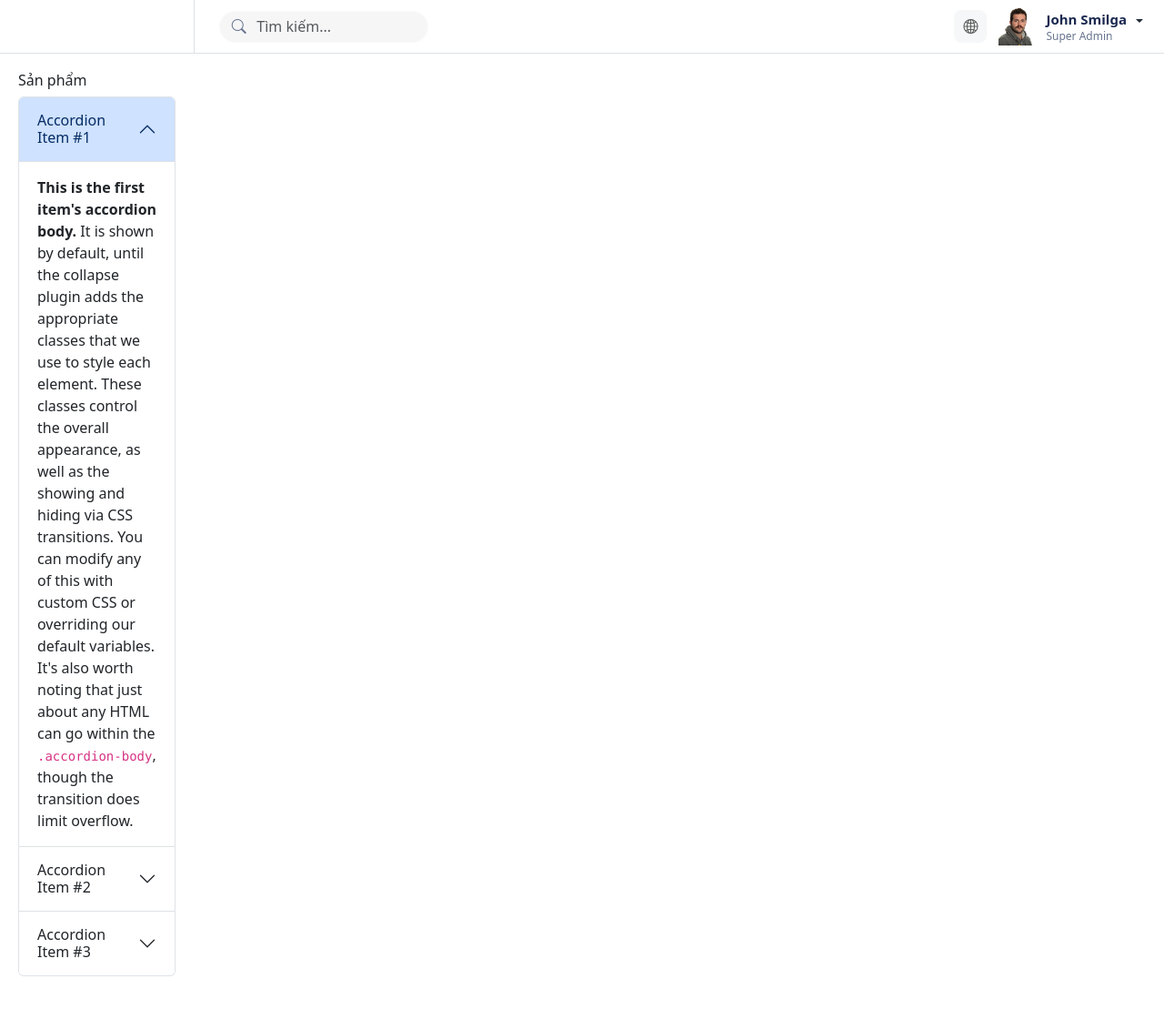
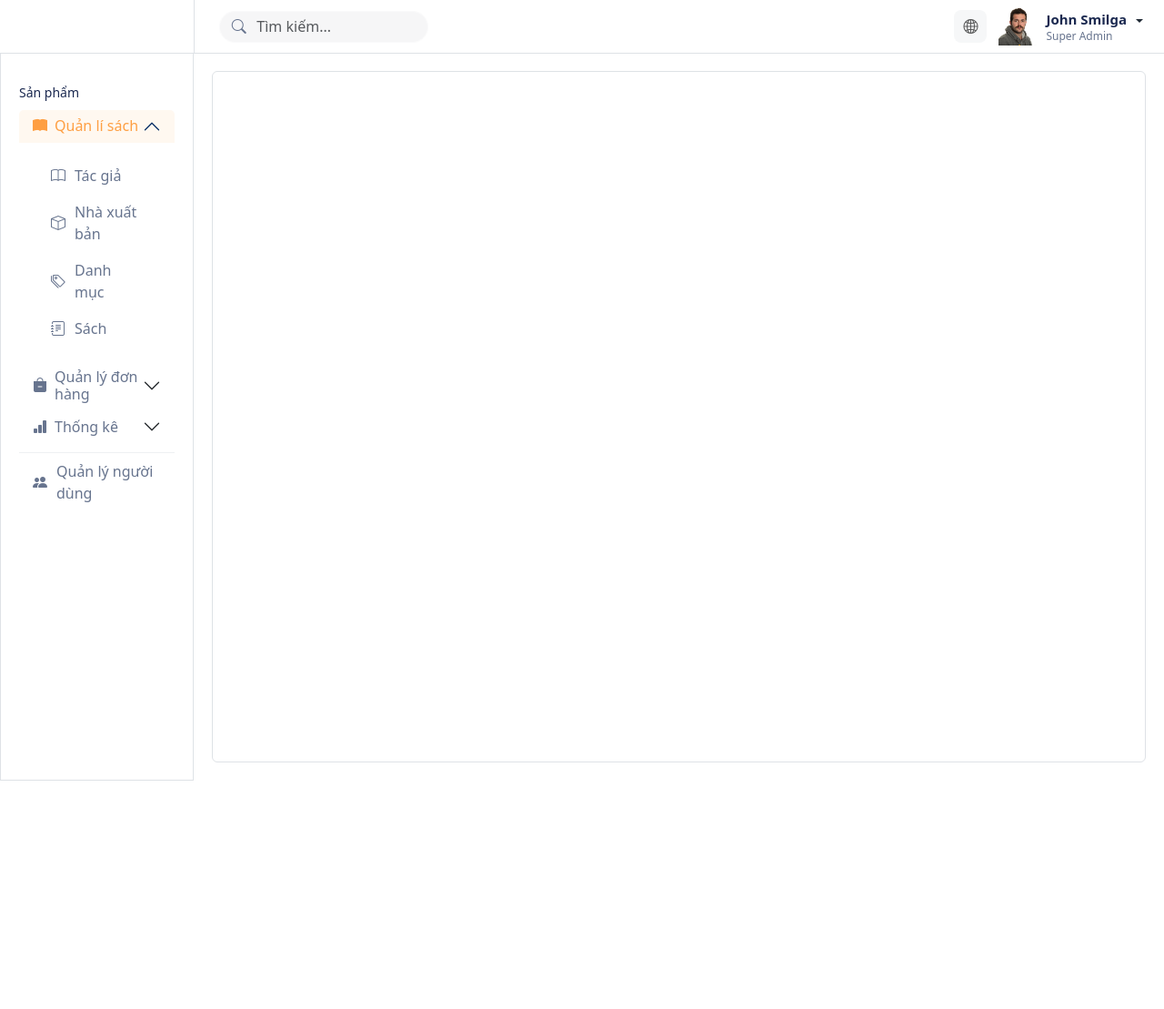
Before and after one commit to phungtuhieu2015/Java5_BookWorld, a Spring Boot app: page /admin/index in a window 1280 px wide. Shown: the whole page at 91% size. After the commit the page ends 858 px from the top, so only its background shows below. Run offline with Spring Boot 4, Linux system fonts and the light colour scheme.

Commit message:
TuHieu - Xong header - asidebar admin

```diff
--- a/BookWorld/src/main/resources/static/admin/style-admin.css
+++ b/BookWorld/src/main/resources/static/admin/style-admin.css
@@ -1,15 +1,23 @@
 :root {
-    --mau-border-header: #DEE2E6;
+    --mau-border: #DEE2E6;
     --mau-icon: #67748E;
     --mau-list__btn:#F6F7F8;
+    --mau-dong-bo:   #CA2F2F;
+    --mau-btn-active: rgba(254, 159, 67, 0.08);
+    --mau-chu-sidebar:     #FE9F43;
 }
 
 #header {
     background-color: #fff;
-    border-bottom: 1px solid var(--mau-border-header);
+    border-bottom: 1px solid var(--mau-border);
+    position: fixed;
+    top: 0px;
+    left: 0px;
+    right: 0px;
+    z-index: 1;
 }
 #header .header-right {
-    border-left: 1px solid var(--mau-border-header);
+    border-left: 1px solid var(--mau-border);
 }
 .header-left {
     padding: 0px 20px !important;
@@ -137,11 +145,27 @@
 }
 
 /*  Sidebar */
+#content {
+    padding: 58px 0px 0px 0px;
+    height: 100%;
+}
 #content aside, #content article {
     padding: 20px;
+    min-height: 100vh;
 }
+#content aside {
+    border: 1px solid var(--mau-border);
+}
+#content article {
 
-#sidebar-menu ul {
+}
+#content article .card.page-wrapper {
+    border: 1px solid var(--mau-border);
+    border-radius: 6px;
+    min-height: 100%;
+
+}
+#sidebar-menu .sidebar-menu__submenu {
     padding-left: 0px;
     list-style-type: none;
 }
@@ -161,3 +185,72 @@
     width: 260px;
 
 }
+#sidebar-menu .submenu-hdr {
+    font-weight: 500;
+    font-size: 14px;
+    color: #1B2950;
+    margin: 15px 0 0;
+}
+#sidebar-menu .submenu-open  .accordion {
+    border-bottom: 1px solid rgba(222, 226, 230, 0.5);
+    padding: 10px 0;
+    display: block;
+}
+
+.submenu-open .submenu-group .nav-link{
+    font-weight: 500;
+    font-size: 16px;
+    color: #67748E;
+    position: relative;
+    display: flex;
+    align-items: center;
+    padding: 8px 15px;
+    width: 100%;
+    transition: all 0.2s ease;
+}
+.submenu-open .submenu-group .nav-link .bi {
+    margin-right: 10px;
+}
+.submenu-open .submenu-group .nav-link.submenu-nav-link:hover {
+    color: var(--mau-chu-sidebar);
+    transform: translateX(8px);
+    background-color: var(--mau-btn-active);
+}
+
+.submenu-open .submenu-group .nav-pills {
+    width: 100%;
+}
+.submenu-open .nav-pills .nav-link.active {
+    background-color:  var(--mau-btn-active);
+    color: var(--mau-chu-sidebar);
+}
+.submenu-open  .accordion .accordion-item {
+
+    border: none;
+}
+
+.submenu-open  .accordion .accordion-item .accordion-button {
+    font-weight: 500;
+    font-size: 16px;
+    color: #67748E;
+    position: relative;
+    display: flex;
+    align-items: center;
+    padding: 8px 15px;
+    border: none;
+}
+
+.submenu-open  .accordion-item .accordion-button:hover,
+.submenu-open .submenu-group .nav-link:hover
+{
+    color: var(--mau-chu-sidebar) !important;
+
+}
+.submenu-open  .accordion-item .accordion-button:focus {
+    box-shadow: none;
+}
+.submenu-open  .accordion-item .accordion-button:not(.collapsed) {
+    background: var(--mau-btn-active);
+    box-shadow: none;
+    color: var(--mau-chu-sidebar) !important;
+}
--- /dev/null
+++ b/BookWorld/src/main/resources/templates/admin/fragment/article.html
@@ -0,0 +1,5 @@
+<div class="card page-wrapper" >
+    <div class="card-body">
+
+    </div>
+  </div>
--- a/BookWorld/src/main/resources/templates/admin/fragment/content.html
+++ b/BookWorld/src/main/resources/templates/admin/fragment/content.html
@@ -4,6 +4,8 @@
         <aside class="col-2">
             <div th:replace="admin/fragment/sidebar-menu.html :: #sidebar-menu "></div>
         </aside>
-        <article class="col-10"></article>
+        <article class="col-10">
+            <div th:replace="admin/fragment/article.html :: .page-wrapper "></div>
+        </article>
     </div>
 </div>
--- a/BookWorld/src/main/resources/templates/admin/fragment/sidebar-menu.html
+++ b/BookWorld/src/main/resources/templates/admin/fragment/sidebar-menu.html
@@ -1,44 +1,67 @@
 
     <div id="sidebar-menu">
-      <ul>
+      <ul class="sidebar-menu__submenu">
         <li class="submenu-open">
           <h6 class="submenu-hdr">Sản phẩm</h6>
+          <div class="d-flex align-items-start submenu-group">
+            <div class="nav flex-column nav-pills" id="v-pills-tab" role="tablist" aria-orientation="vertical">
               <div class="accordion" id="accordionExample">
                 <div class="accordion-item">
-              <h2 class="accordion-header">
-                <button class="accordion-button" type="button" data-bs-toggle="collapse" data-bs-target="#collapseOne" aria-expanded="true" aria-controls="collapseOne">
-                  Accordion Item #1
+                  <h2 class="accordion-header" id="headingOne">
+                    <button class="accordion-button" type="button" data-bs-toggle="collapse" data-bs-target="#collapseQuanLySach" aria-expanded="true" aria-controls="collapseQuanLySach">
+                      <i class="bi bi-book-fill me-2"></i> Quản lí sách
                     </button>
                   </h2>
-              <div id="collapseOne" class="accordion-collapse collapse show" data-bs-parent="#accordionExample">
+                  <div id="collapseQuanLySach" class="accordion-collapse collapse show" aria-labelledby="headingOne" data-bs-parent="#accordionExample">
                     <div class="accordion-body">
-                  <strong>This is the first item's accordion body.</strong> It is shown by default, until the collapse plugin adds the appropriate classes that we use to style each element. These classes control the overall appearance, as well as the showing and hiding via CSS transitions. You can modify any of this with custom CSS or overriding our default variables. It's also worth noting that just about any HTML can go within the <code>.accordion-body</code>, though the transition does limit overflow.
+                      <div class="d-flex align-items-start submenu-group">
+                        <div class="nav flex-column nav-pills " id="v-pills-tab" role="tablist" aria-orientation="vertical">
+                          <a class="nav-link submenu-nav-link"  data-bs-toggle="pill"  type="button" role="tab"  ><i class="bi bi-book"></i> Tác giả</a>
+                          <a class="nav-link submenu-nav-link"  data-bs-toggle="pill"  type="button" role="tab"  ><i class="bi bi-box"></i>  Nhà xuất bản</a>
+                          <a class="nav-link submenu-nav-link"  data-bs-toggle="pill"  type="button" role="tab"  > <i class="bi bi-tags"></i> Danh mục</a>
+                          <a class="nav-link submenu-nav-link" data-bs-toggle="pill"  type="button" role="tab"  ><i class="bi bi-journal-text"></i> Sách</a>
+                        </div>
+                      </div>
                     </div>
                   </div>
                 </div>
                 <div class="accordion-item">
-              <h2 class="accordion-header">
-                <button class="accordion-button collapsed" type="button" data-bs-toggle="collapse" data-bs-target="#collapseTwo" aria-expanded="false" aria-controls="collapseTwo">
-                  Accordion Item #2
+                  <h2 class="accordion-header" id="headingTwo">
+                    <button class="accordion-button collapsed" type="button" data-bs-toggle="collapse" data-bs-target="#collapseQuanLyDonHang" aria-expanded="false" aria-controls="collapseQuanLyDonHang">
+                      <i class="bi bi-bag-dash-fill me-2"></i>  Quản lý đơn hàng
                     </button>
                   </h2>
-              <div id="collapseTwo" class="accordion-collapse collapse" data-bs-parent="#accordionExample">
+                  <div id="collapseQuanLyDonHang" class="accordion-collapse collapse" aria-labelledby="headingTwo" data-bs-parent="#accordionExample">
                     <div class="accordion-body">
-                  <strong>This is the second item's accordion body.</strong> It is hidden by default, until the collapse plugin adds the appropriate classes that we use to style each element. These classes control the overall appearance, as well as the showing and hiding via CSS transitions. You can modify any of this with custom CSS or overriding our default variables. It's also worth noting that just about any HTML can go within the <code>.accordion-body</code>, though the transition does limit overflow.
+                      <div class="d-flex align-items-start submenu-group">
+                        <div class="nav flex-column nav-pills " id="v-pills-tab" role="tablist" aria-orientation="vertical">
+                          <a class="nav-link submenu-nav-link"  data-bs-toggle="pill"  type="button" role="tab"  ><i class="bi bi-dropbox"></i> Chờ xử lí</a>
+                          <a class="nav-link submenu-nav-link"  data-bs-toggle="pill"  type="button" role="tab"  ><i class="bi bi-stack"></i> Đã giao</a>
+                          <a class="nav-link submenu-nav-link"  data-bs-toggle="pill"  type="button" role="tab"  > <i class="bi bi-view-stacked"></i>Đã hủy</a>
+                        </div>
+                      </div>
                     </div>
                   </div>
                 </div>
                 <div class="accordion-item">
-              <h2 class="accordion-header">
-                <button class="accordion-button collapsed" type="button" data-bs-toggle="collapse" data-bs-target="#collapseThree" aria-expanded="false" aria-controls="collapseThree">
-                  Accordion Item #3
+                  <h2 class="accordion-header" id="headingThree">
+                    <button class="accordion-button collapsed" type="button" data-bs-toggle="collapse" data-bs-target="#collapseThongKe" aria-expanded="false" aria-controls="collapseThongKe">
+                      <i class="bi bi-bar-chart-fill me-2"></i> Thống kê
                     </button>
                   </h2>
-              <div id="collapseThree" class="accordion-collapse collapse" data-bs-parent="#accordionExample">
+                  <div id="collapseThongKe" class="accordion-collapse collapse" aria-labelledby="headingThree" data-bs-parent="#accordionExample">
                     <div class="accordion-body">
-                  <strong>This is the third item's accordion body.</strong> It is hidden by default, until the collapse plugin adds the appropriate classes that we use to style each element. These classes control the overall appearance, as well as the showing and hiding via CSS transitions. You can modify any of this with custom CSS or overriding our default variables. It's also worth noting that just about any HTML can go within the <code>.accordion-body</code>, though the transition does limit overflow.
+                      <div class="nav flex-column nav-pills " id="v-pills-tab" role="tablist" aria-orientation="vertical">
+                        <a class="nav-link submenu-nav-link"  data-bs-toggle="pill"  type="button" role="tab"  ><i class="bi bi-slack"></i> Sách yêu thích</a>
+                        <a class="nav-link submenu-nav-link"  data-bs-toggle="pill"  type="button" role="tab"  ><i class="bi bi-unity"></i> SL sách đã bán</a>
+                        <a class="nav-link submenu-nav-link"  data-bs-toggle="pill"  type="button" role="tab"  ><i class="bi bi-x-diamond"></i> SL đơn hàng</a>
+                        <a class="nav-link submenu-nav-link"  data-bs-toggle="pill"  type="button" role="tab"  ><i class="bi bi-boxes"></i> Doanh thu</a>
                       </div>
                     </div>
+                  </div>
+                </div>
+              </div>
+              <a class="nav-link "  data-bs-toggle="pill"  type="button" role="tab" ><i class="bi bi-people-fill"></i> Quản lý người dùng</a>
             </div>
           </div>
         </li>
```
Lines whose indentation alone changed are shown as unchanged.
